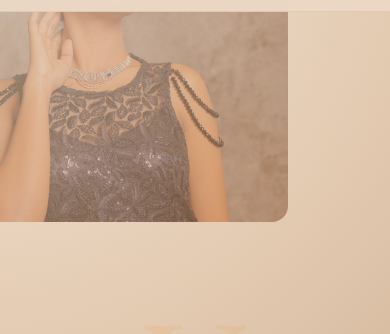
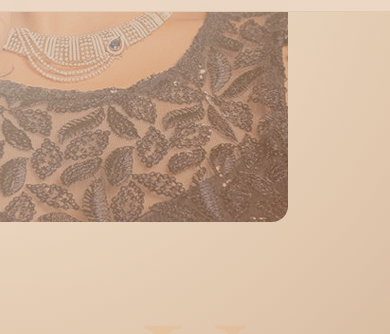
Before and after one commit to Adhishraj002/viveez-makeover, a website: page frontend/index.html in a window 390 px wide. Shown: the part 51-385 px from the top of the page. Drawn offline with nearby package versions, Linux system fonts and the light colour scheme.

Commit message:
update for mobile

```diff
--- a/frontend/style.css
+++ b/frontend/style.css
@@ -1414,8 +1414,8 @@ main,
     height: 260px;
     margin: 20px 0;
     border-radius: 16px;
-    background-size: cover;
-    background-position: center;
+    background-size: auto;
+    background-position: auto;
   }
 
   /* TEXT */
```
